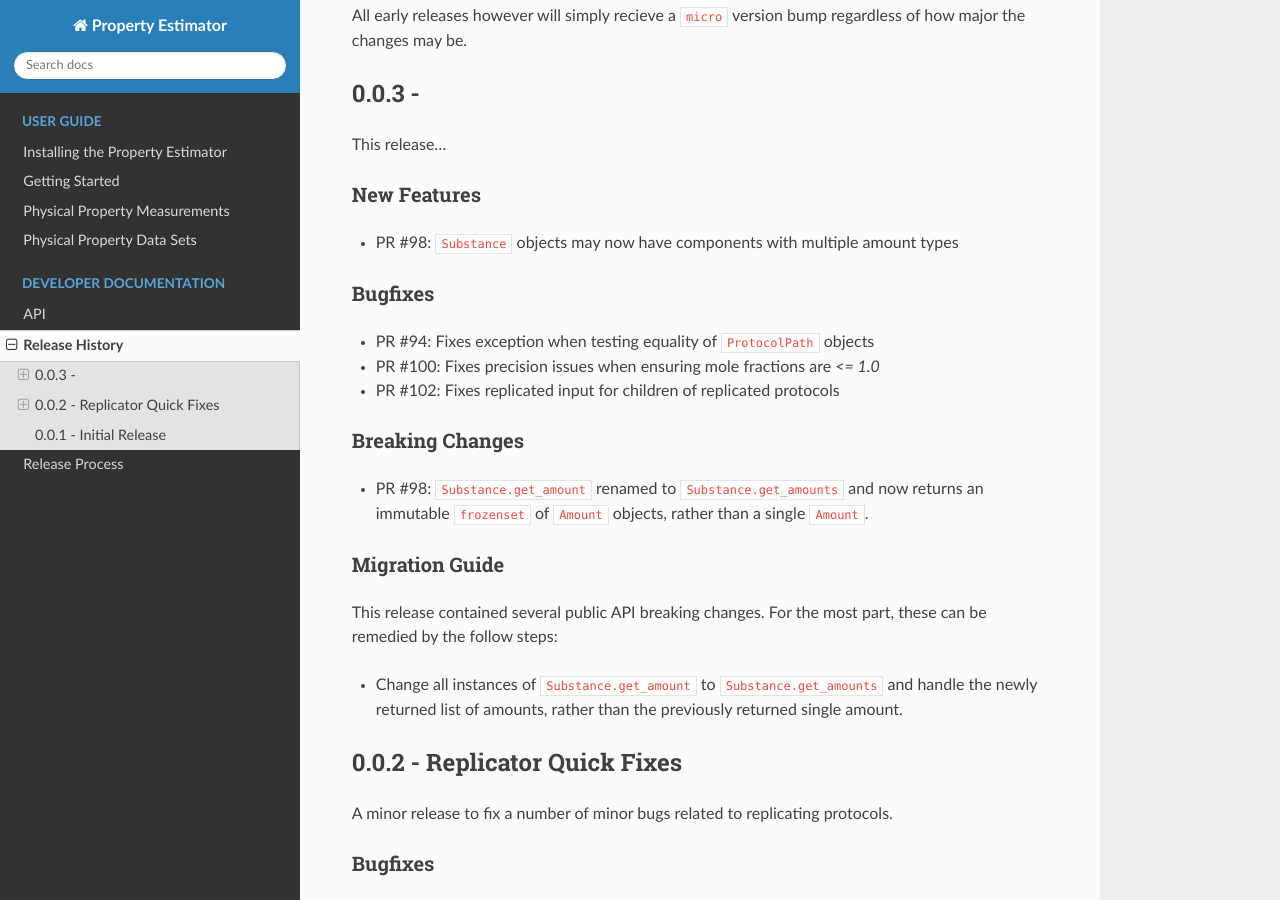
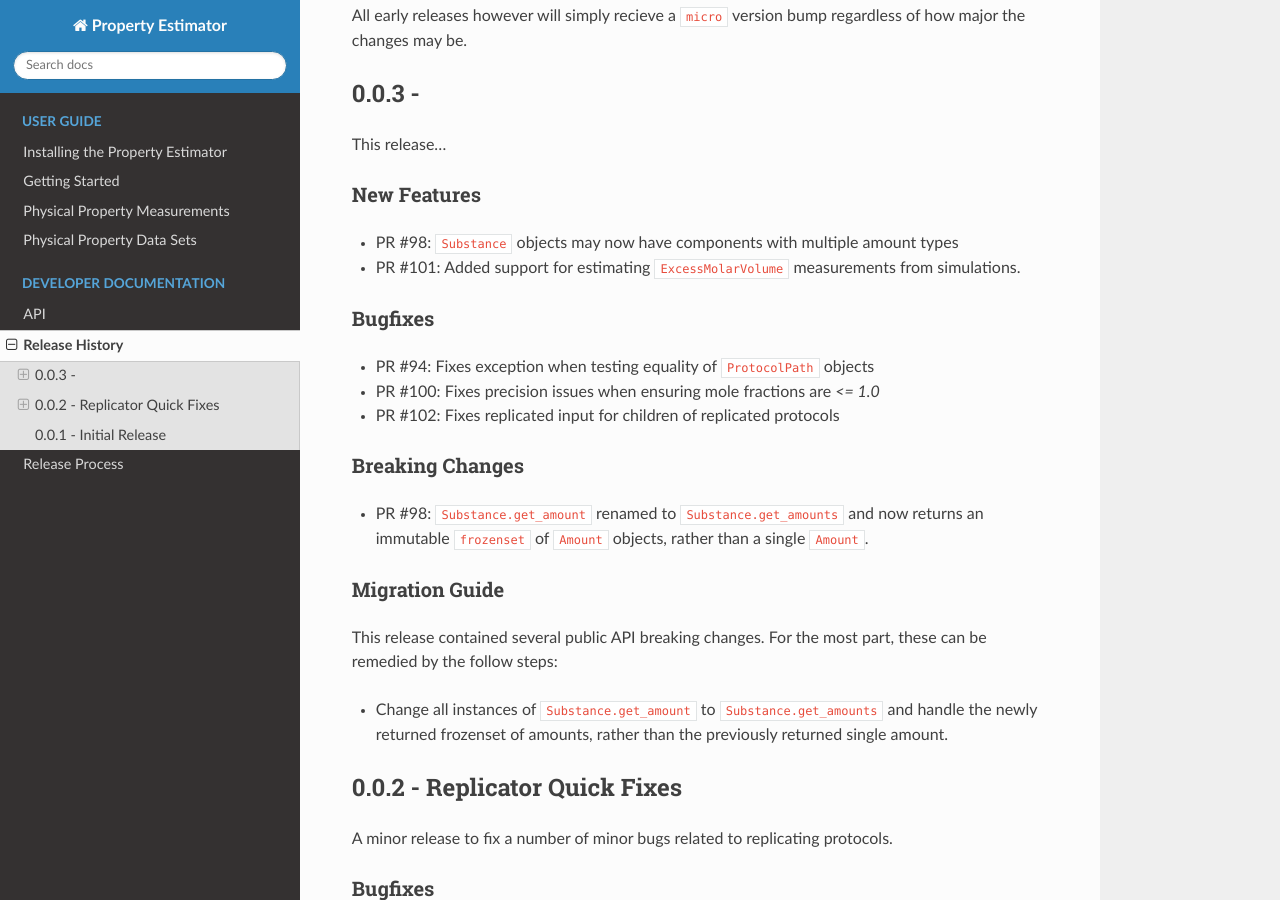
Before and after one commit to openforcefield/openff-evaluator, a Sphinx documentation site: the page built from docs/releasehistory.rst, in a window 1280 px wide and 900 px high, scrolled down 328 px. Built offline with Sphinx 7.4.7 and the Read the Docs theme 2.0.0, drawn with Linux system fonts in a browser that asks for light colours.

Commit message:
Update releasehistory.rst

```diff
--- a/docs/releasehistory.rst
+++ b/docs/releasehistory.rst
@@ -21,6 +21,7 @@ New Features
 """"""""""""
 
 * PR #98: ``Substance`` objects may now have components with multiple amount types
+* PR #101: Added support for estimating ``ExcessMolarVolume`` measurements from simulations.
 
 Bugfixes
 """"""""
@@ -42,7 +43,7 @@ This release contained several public API breaking changes. For the most part, t
 remedied by the follow steps:
 
 * Change all instances of ``Substance.get_amount`` to ``Substance.get_amounts`` and handle
-  the newly returned list of amounts, rather than the previously returned single amount.
+  the newly returned frozenset of amounts, rather than the previously returned single amount.
 
 
 
```
